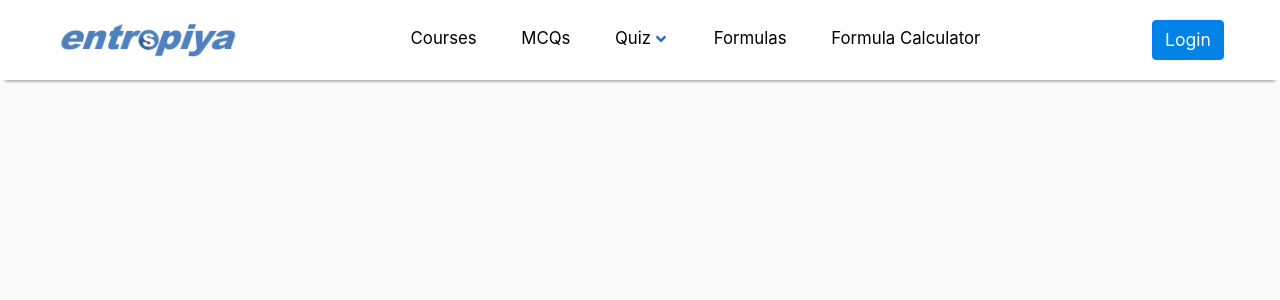
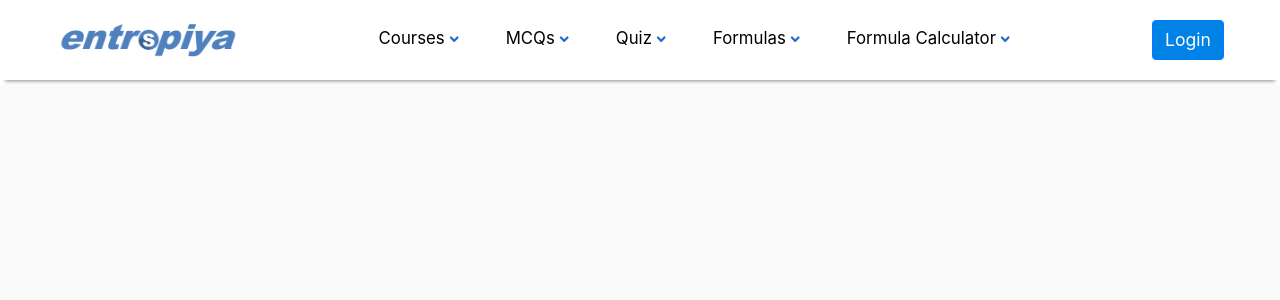
Before and after one commit to vilmarcabanero/entropiya-client-old-120921, a React (Create React App) app: page / in a window 1280 px wide. Shown: the top 300 px of the page. Built offline with nearby package versions, Linux system fonts and the light colour scheme.

Commit message:
Added the rotating naav bar icon.

```diff
--- a/src/App.scss
+++ b/src/App.scss
@@ -1,3 +1,4 @@
 // For SASS files
 @import "./assets/stylesheets/globals";
 @import "./assets/stylesheets/mixins";
+@import "./assets/stylesheets/headerlinks";
--- /dev/null
+++ b/src/assets/stylesheets/_headerlinks.scss
@@ -0,0 +1,39 @@
+#courses:hover {
+  .courses {
+    transition: all 0.2s linear;
+    transform: rotate(-180deg);
+    transform-origin: center center;
+  }
+}
+
+#mcqs:hover {
+  .mcqs {
+    transition: all 0.2s linear;
+    transform: rotate(-180deg);
+    transform-origin: center center;
+  }
+}
+
+#quiz:hover {
+  .quiz {
+    transition: all 0.2s linear;
+    transform: rotate(-180deg);
+    transform-origin: center center;
+  }
+}
+
+#formulas:hover {
+  .formulas {
+    transition: all 0.2s linear;
+    transform: rotate(-180deg);
+    transform-origin: center center;
+  }
+}
+
+#formula-calculator:hover {
+  .formula-calculator {
+    transition: all 0.2s linear;
+    transform: rotate(-180deg);
+    transform-origin: center center;
+  }
+}
--- a/src/components/Home/HeaderLinks.tsx
+++ b/src/components/Home/HeaderLinks.tsx
@@ -6,12 +6,12 @@ import {FaAngleDown} from 'react-icons/fa'
 const HeaderLinks: React.FC = () => {
 
   return (
-    <StyledHeaderLinks>
-      <a href="#">Courses</a>
-      <a href="#">MCQs</a>
-      <a href="#">Quiz<StyledFaAngleDown/></a>
-      <a href="#">Formulas</a>
-      <a href="#">Formula Calculator</a>
+    <StyledHeaderLinks className='headerlinks'>
+      <a id='courses' href="#">Courses<StyledFaAngleDownCourses className='courses'/></a>
+      <a id='mcqs' href="#">MCQs<StyledFaAngleDownMCQs className='mcqs'/></a>
+      <a id='quiz' href="#">Quiz<StyledFaAngleDownQuiz className='quiz'/></a>
+      <a id='formulas' href="#">Formulas<StyledFaAngleDownFormulas className='formulas'/></a>
+      <a id='formula-calculator' href="#">Formula Calculator<StyledFaAngleDownFormulaCalculator className='formula-calculator'/></a>
     </StyledHeaderLinks>
   );
 }
@@ -20,14 +20,11 @@ const primaryColor = '#0082e6';
 const celticBlue = '#246BCE';
 const fontA = '1.05rem';
 
-const StyledFaAngleDown = styled(FaAngleDown)`
-  margin-left: 2px;
-  font-size: 1rem;
-  color: ${celticBlue};
-  &:hover {
-    color: ${celticBlue};
-  }
-`
+// const Button = styled.button`
+//   ${Wrapper}:hover & {
+//     display: none;
+//   }
+// `;
 
 const StyledHeaderLinks = styled.div`
   display: flex;
@@ -45,7 +42,6 @@ const StyledHeaderLinks = styled.div`
     @media (max-width: 55rem) {
       display: none;
     }
-
 
     &::after {
       position: relative;
@@ -73,4 +69,41 @@ const StyledHeaderLinks = styled.div`
   }
 `
 
+const StyledFaAngleDownCourses = styled(FaAngleDown)`
+  margin-left: 2px;
+  font-size: 0.9rem;
+  color: ${celticBlue};
+`
+
+const StyledFaAngleDownMCQs = styled(FaAngleDown)`
+  margin-left: 2px;
+  font-size: 0.9rem;
+  color: ${celticBlue};
+`
+
+
+const StyledFaAngleDownQuiz = styled(FaAngleDown)`
+  margin-left: 2px;
+  font-size: 0.9rem;
+  color: ${celticBlue};
+`
+
+
+const StyledFaAngleDownFormulas = styled(FaAngleDown)`
+  margin-left: 2px;
+  font-size: 0.9rem;
+  color: ${celticBlue};
+`
+
+
+const StyledFaAngleDownFormulaCalculator = styled(FaAngleDown)`
+  margin-left: 2px;
+  font-size: 0.9rem;
+  color: ${celticBlue};
+`
+
+
+
+
+
 export default HeaderLinks;
```
